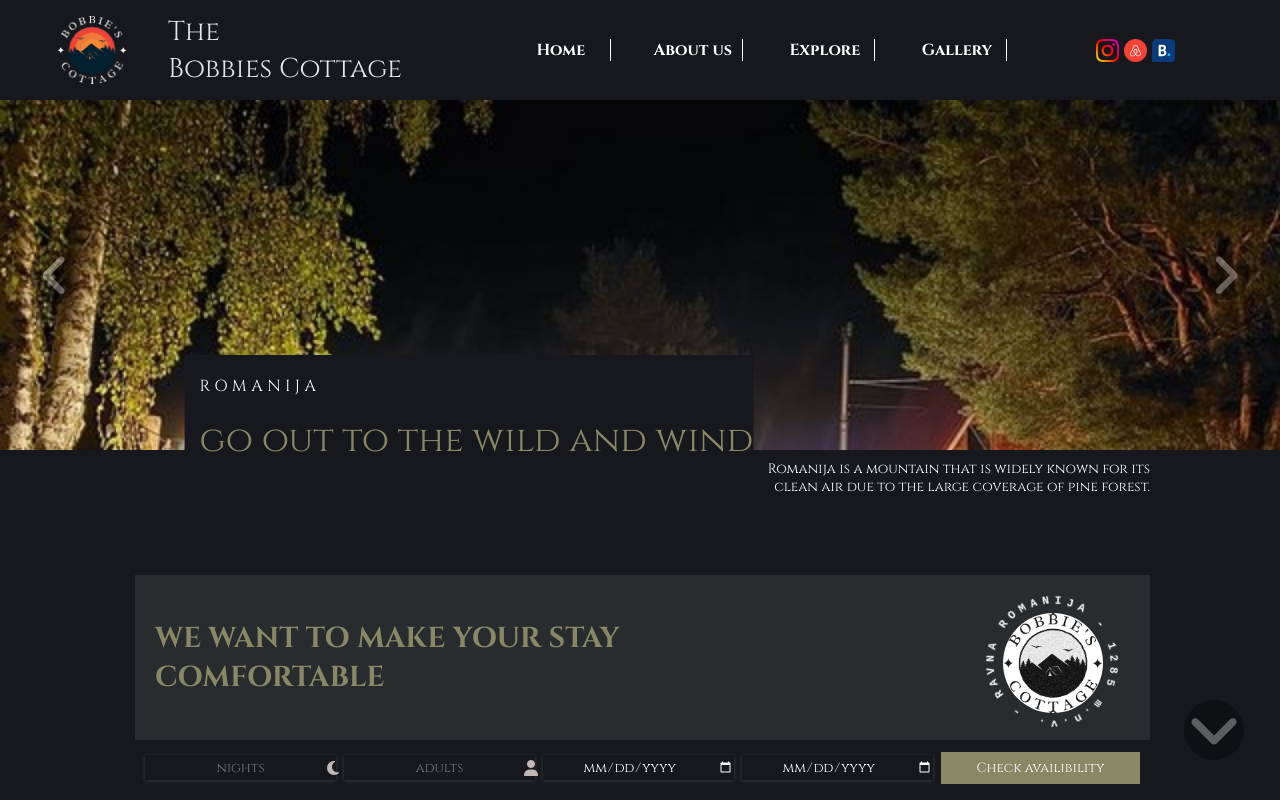
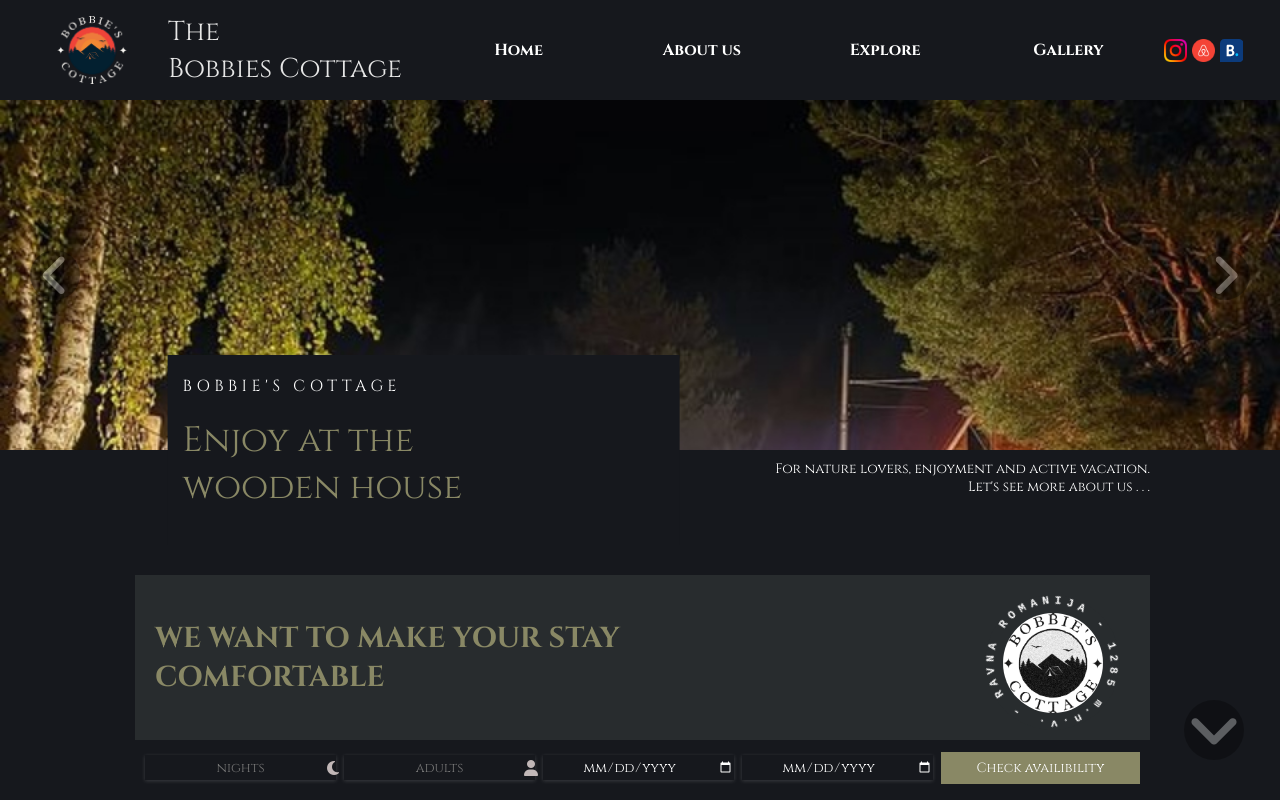
Before and after one commit to stefankrajisnik/bobbiescottage.ba, a plain HTML site: page index.html in a window 1280 px wide. Drawn offline with Linux system fonts and the light colour scheme.

Commit message:
some decoration things changed

```diff
--- a/script.js
+++ b/script.js
@@ -5,20 +5,20 @@ document.addEventListener("DOMContentLoaded", () => {
     const slides = [
         {
             imagePath: "/static/images/fire-pit.jpg",
+            smallInBig: "Bobbie's Cottage",
+            bigText: "Enjoy at the <br> wooden house",
+            smallText: "For nature lovers, enjoyment and active vacation. <br> Let's see more about us . . ."
+        },
+        {
+            imagePath: "/static/images/romanija.jpeg ",
             smallInBig: "ROMANIJA",
-            bigText: "go out to the wild and wind",
+            bigText: "go out <br> to the  wild and wind",
             smallText: "Romanija is a mountain that is widely known for its clean air due to the large coverage of pine forest."
         },
         {
-            imagePath: "/static/images/bobbie.jpg",
-            smallInBig: "Bobbie's Cottage",
-            bigText: "Enjoy at the wooden house",
-            smallText: "Za ljubitelje prirode, uživanje i aktivan odmor."
-        },
-        {
-            imagePath: "/static/images/306726017_606303711241264_5128755181197763427_n.jpg",
+            imagePath: "/static/images/activities.jpeg",
             smallInBig: "ACTIVITIES",
-            bigText: "Enjoy at the the activities on fresh air",
+            bigText: "Enjoy <br> at the the activities on fresh air",
             smallText: "You have to reward yourself and enjoy at the various activities in nature"
         }
     ];
@@ -86,9 +86,9 @@ document.addEventListener("DOMContentLoaded", () => {
         const smallText = document.querySelector('.small-text');
 
         img.style.backgroundImage = `url(${slide.imagePath})`;
-        smallInBigText.innerText = slide.smallInBig;
-        bigText.innerText = slide.bigText;
-        smallText.innerText = slide.smallText;
+        smallInBigText.innerHTML = slide.smallInBig;
+        bigText.innerHTML = slide.bigText;
+        smallText.innerHTML = slide.smallText;
     }
 
     loadSlide(slides[0]);
--- a/style/top-section/header.css
+++ b/style/top-section/header.css
@@ -40,7 +40,7 @@
 
 .menu-bar {
     display: flex;
-    justify-content: space-evenly;
+    justify-content: space-between;
     align-items: center;
     width: 70%;
     font-weight: bold;
@@ -50,7 +50,8 @@
 .menu-bar > ul {
     display: flex;
     align-items: center;
-    /* width: 100%; */
+    justify-content: space-around;
+    width: 100%;
     height: 100%;
 
 }
@@ -78,10 +79,6 @@
     text-decoration: none;
     color: rgb(255, 255, 255);
     width: 100%;
-}
-
-.menu-bar > ul > li > a {
-    border-right: 1px solid white;
 }
 
 .menu-item {
--- a/style/top-section/slide-wrapper.css
+++ b/style/top-section/slide-wrapper.css
@@ -5,6 +5,8 @@
 }
 
 .single-slide-wrapper {
+    display: flex;
+    justify-content: center;
     position: relative;
     height: 50%;
     width: 100%;
@@ -13,7 +15,6 @@
 .single-slide {
     width: 100%;
     height: 100%;
-    /* background-color: rgb(0, 0, 0); */
     background-size: cover;
     position: absolute;
     opacity: 0;
@@ -55,9 +56,8 @@ i:hover {
 }
 
 .big-text-container {
-    display: flex;
-    flex-direction: column;
     position: absolute;
+    width: 40%;
     height: 190px;
     left: 14px;
     background-color: var(--color-dark);
```
Also changed, not shown: static/images/activities.jpeg (added), static/images/romanija.jpeg (added).
